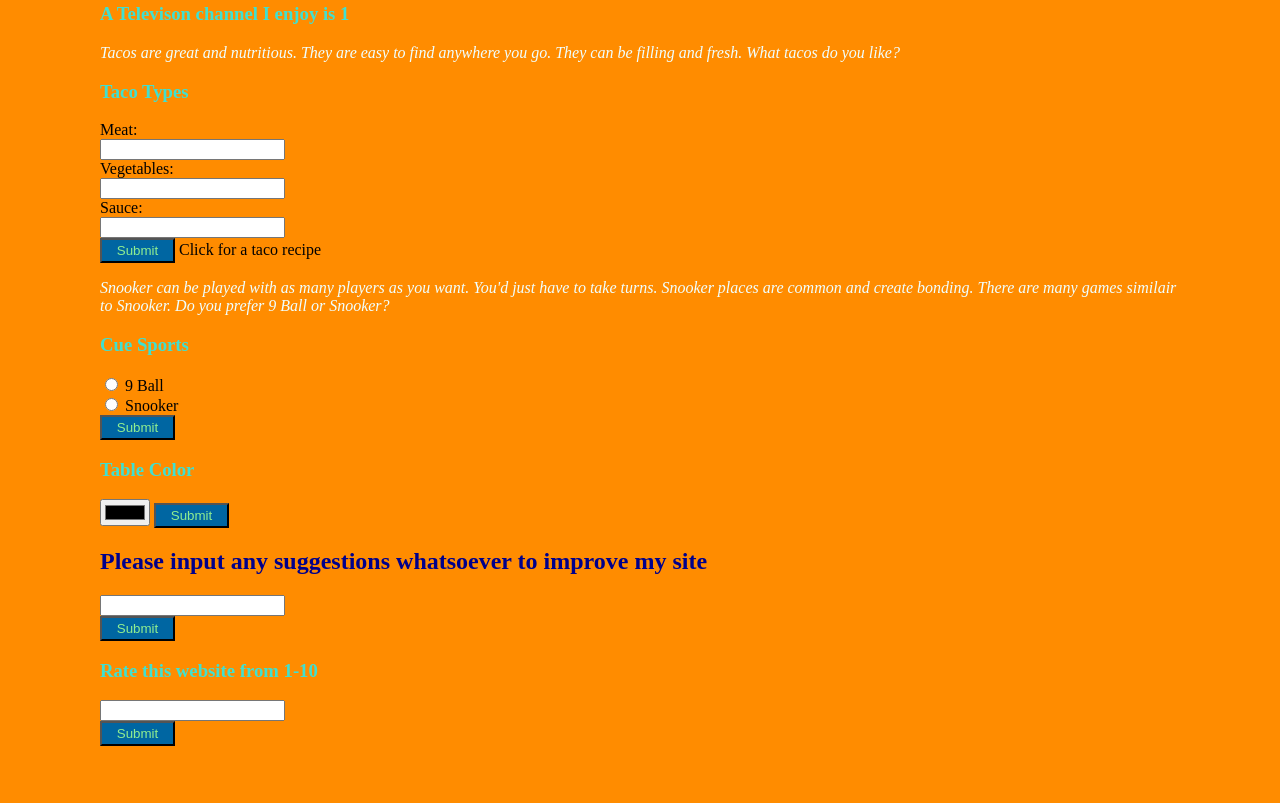
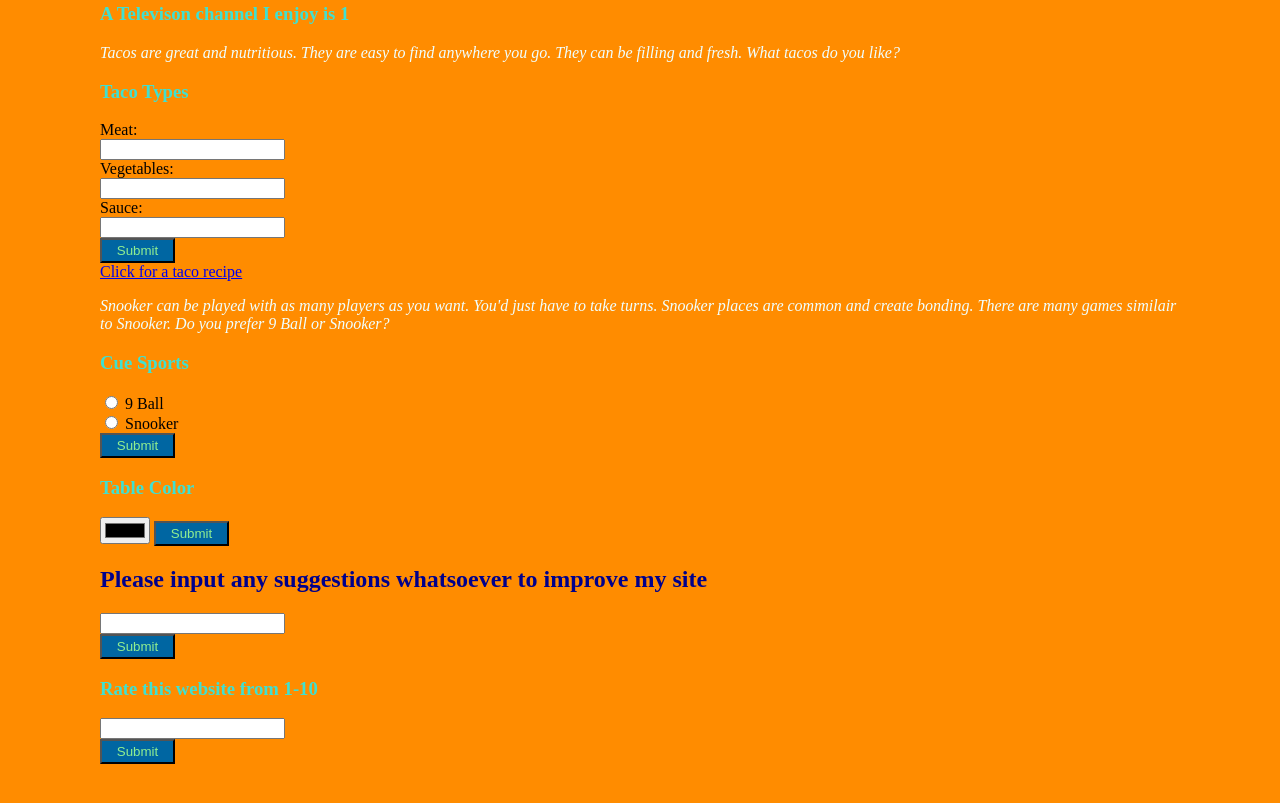
Before and after one commit to Tmasap/Tmasap.github.io, a plain HTML site: page index.html in a window 1280 px wide. Shown: the part 1254-2057 px from the top of the page. Drawn offline with Linux system fonts and the light colour scheme.

Commit message:
Update index.html

```diff
--- a/index.html
+++ b/index.html
@@ -53,7 +53,7 @@
 		Sauce: <br>
 		<input type="text" name="typeofsauce"> <br>
  <input type="submit" value="Submit">
-		<ahref ="https://www.pillsbury.com/recipes/ground-beef-tacos/7217b5cb-5bdc-4458-a6e4-844a39188b9c"> Click for a taco recipe</a>
+		<a href ="https://www.pillsbury.com/recipes/ground-beef-tacos/7217b5cb-5bdc-4458-a6e4-844a39188b9c"> Click for a taco recipe</a>
 	<p class="bluep"> Snooker can be played with as many players as you want. You'd just have to take turns.  Snooker places are common and create bonding. There are many games similair to Snooker. Do you prefer 9 Ball or Snooker? </p>
 	<h3 id="CueSports"> Cue Sports</h3>
 	<input type="radio" name="cuesports" value ="9 Ball">
```
